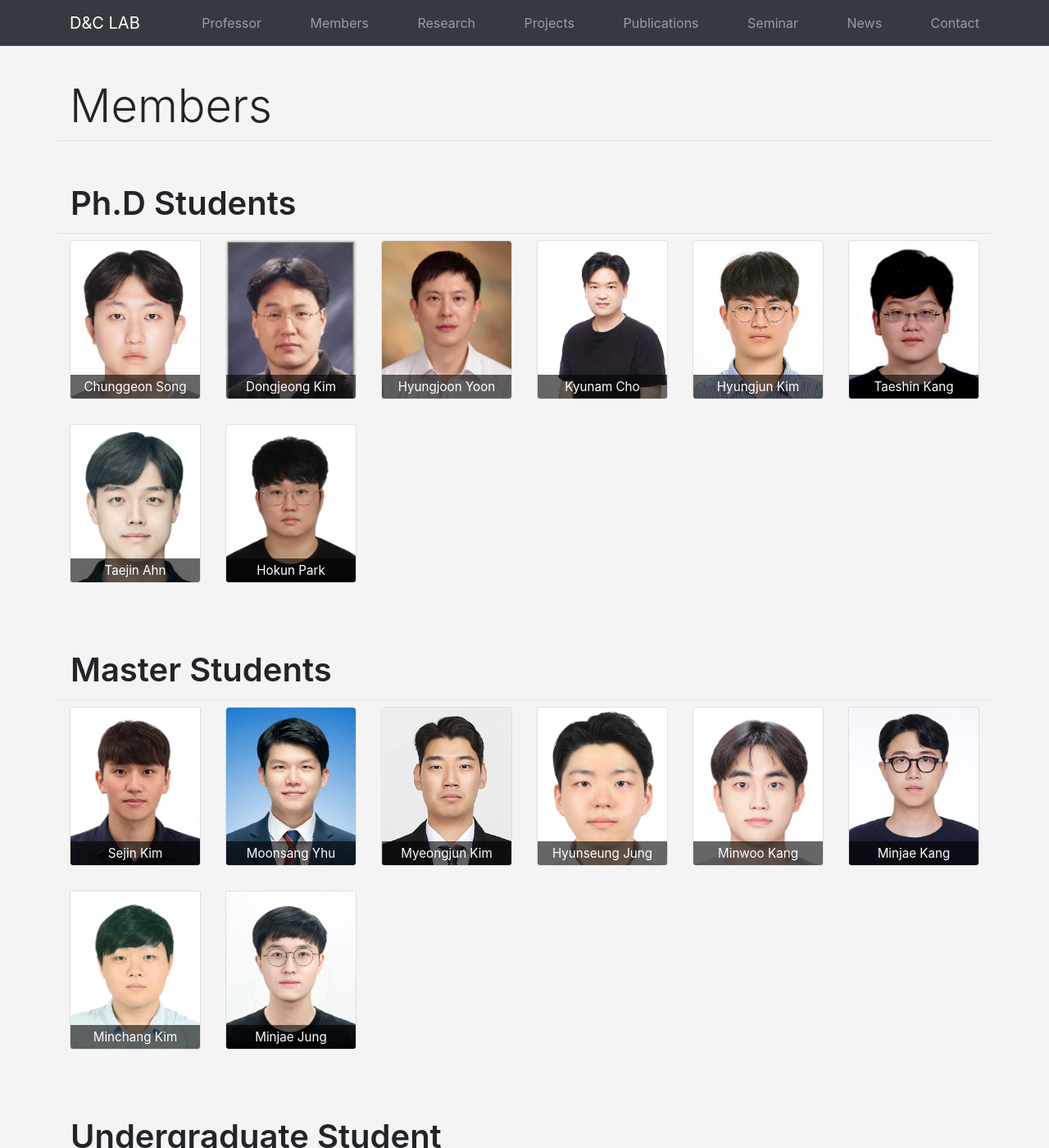
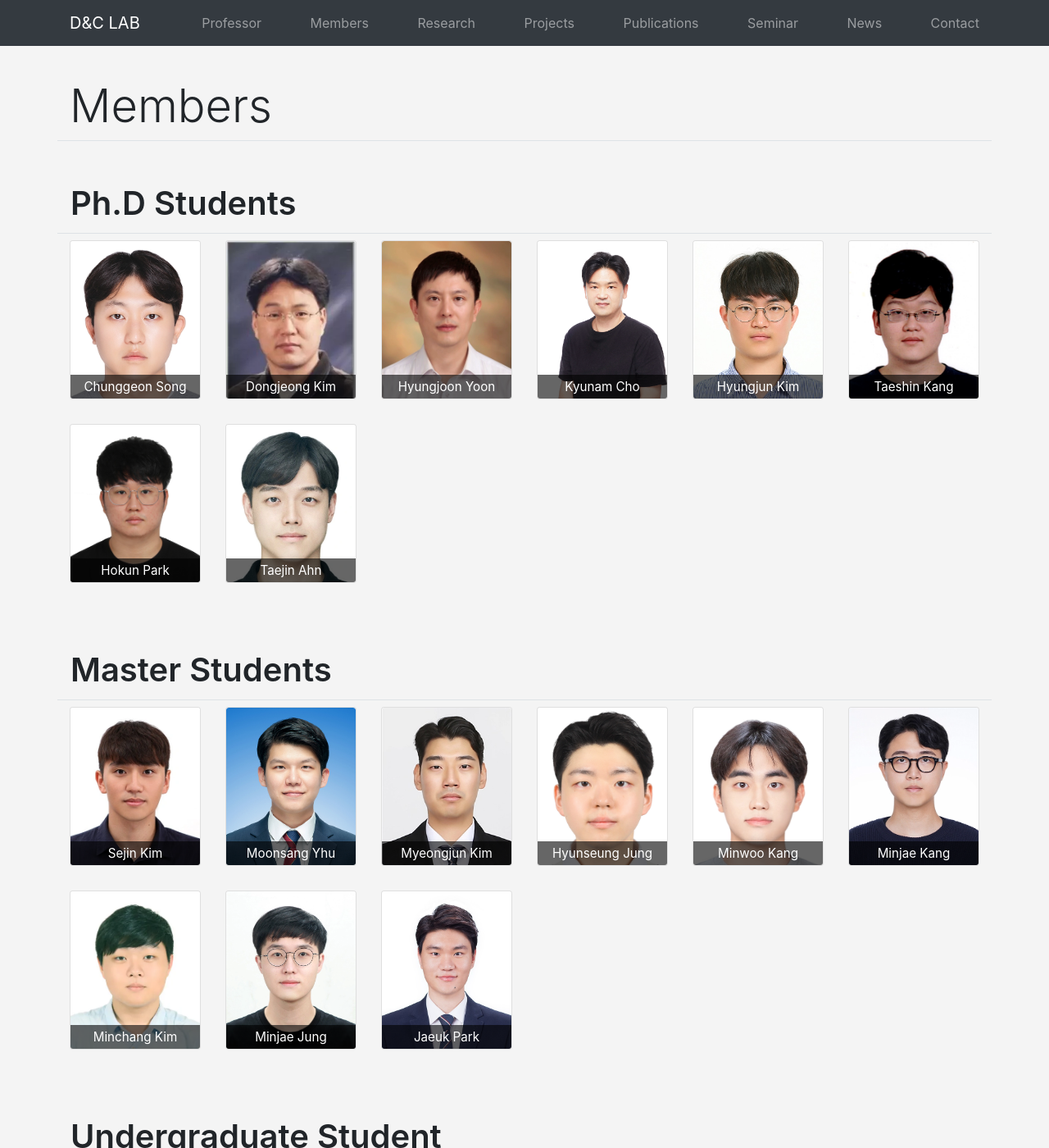
Before and after one commit to KU-Cloud/ku-cloud.github.io, a Jekyll site: the page built from members.html, in a window 1280 px wide and 1400 px high. Shown: the whole window at 82% size. Built offline with Jekyll 4.4.1, drawn with Linux system fonts in a browser that asks for light colours.

Commit message:
add: added member entry Added new member for masters category

```diff
--- a/_data/members.yaml
+++ b/_data/members.yaml
@@ -27,12 +27,12 @@ phd:
     mail: teri98@korea.ac.kr
     research:
       - "Resource Elasticity Management"
-  - name: Taejin Ahn
-    mail: ataejin622@gmail.com
   - name: Hokun Park
     mail: hokunpark98@gmail.com
     research:
       - "Traffic Scheduling Management"
+  - name: Taejin Ahn
+    mail: ataejin622@gmail.com
 
 master:
   - name: Sejin Kim
@@ -65,6 +65,8 @@ master:
       - "Serverless Computing"
   - name: Minjae Jung
     mail: mjjung9999@gmail.com
+  - name: Jaeuk Park
+    mail: pwook96@naver.com
 intern:
   - name: Seoeun Kwon
   - name: Yonggeun Kim
```
Also changed, not shown: assets/images/members/Jaeuk Park.webp (added).
